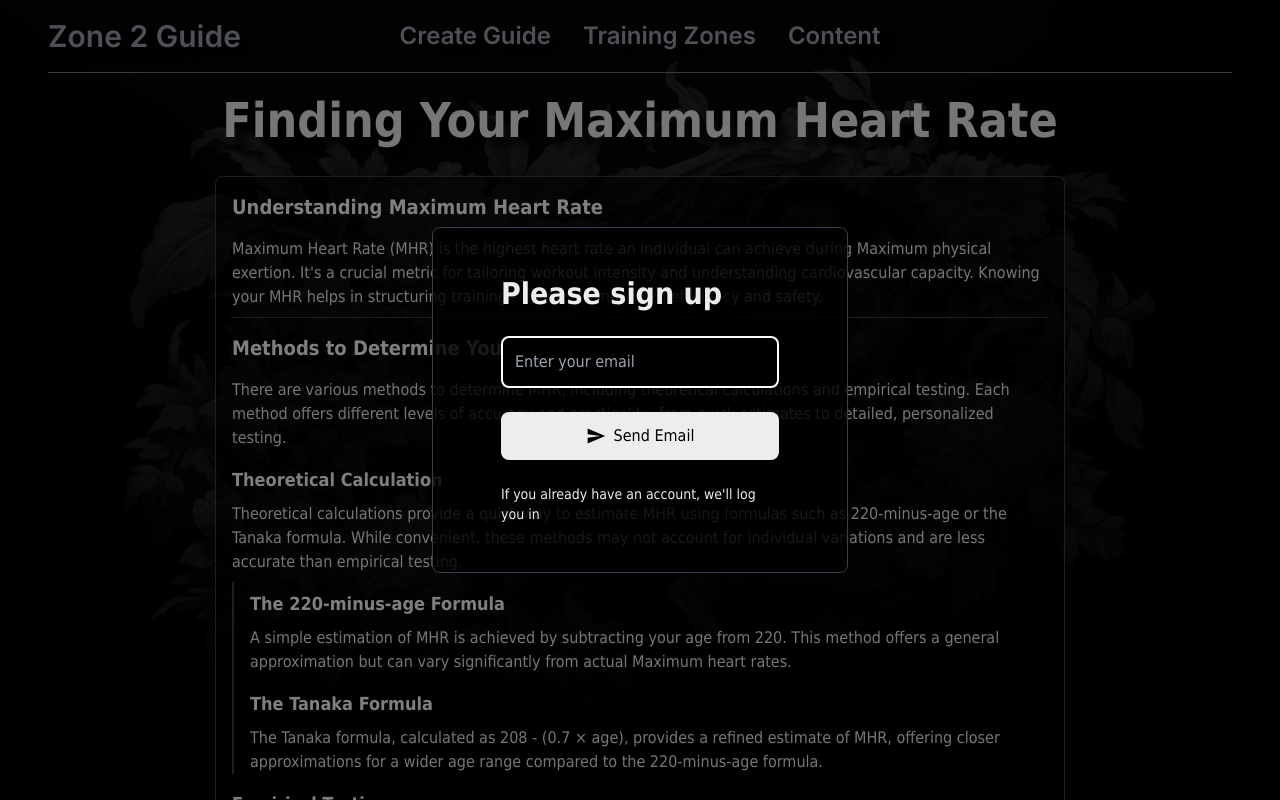
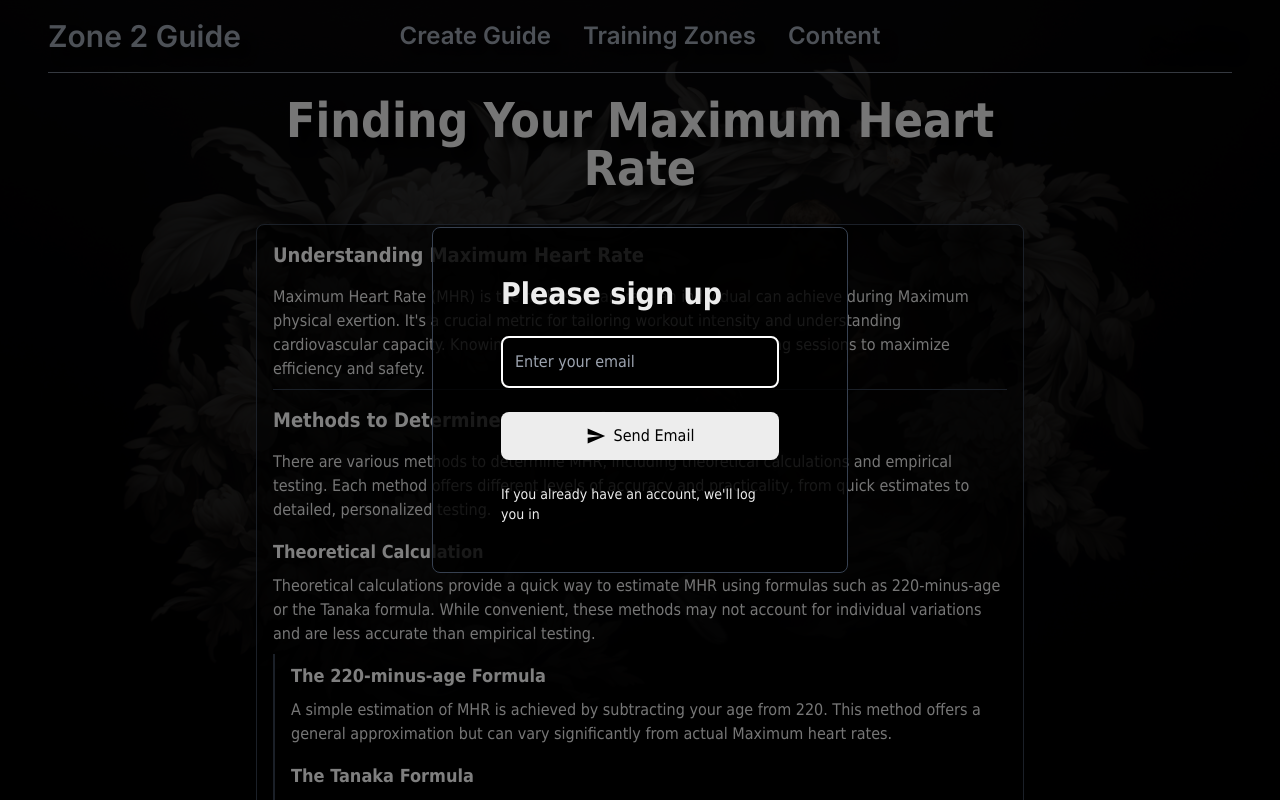
Before and after one commit to ulrikhaaland/zone2, a Next.js app: page /articles/maximum-heart-rate in a window 1280 px wide. Built offline with nearby package versions, Linux system fonts and the light colour scheme; no server answers.

Commit message:
article dimensions

```diff
--- a/app/components/blog/BlogPostScaffold.tsx
+++ b/app/components/blog/BlogPostScaffold.tsx
@@ -47,7 +47,7 @@ const BlogPostScaffold: React.FC<BlogPostScaffoldProps> = ({ post }) => {
   };
 
   return (
-    <div className="w-full font-custom min-h-screen relative">
+    <div className="w-full font-custom min-h-screen flex relative">
       <div
         style={{
           position: "absolute",
@@ -83,13 +83,14 @@ const BlogPostScaffold: React.FC<BlogPostScaffoldProps> = ({ post }) => {
       </div>
       <div
         ref={containerRef}
-        className="overflow-y-auto"
+        className="overflow-y-auto relative w-full flex justify-center"
         style={{
           height: `calc(100dvh)`,
         }}
       >
+        <div className="w-[800px] pt-24 relative flex flex-col">
           <h1
-          className="md:text-5xl text-4xl md:px-0 px-4 text-whitebg text-center font-bold pt-24 mb-4 relative z-10"
+            className="md:text-5xl text-4xl md:px-0 px-4 text-whitebg text-center font-bold mb-4 relative z-10"
             style={{
               textShadow: "10px 10px 10px rgba(0,0,0,1)",
             }}
@@ -97,15 +98,14 @@ const BlogPostScaffold: React.FC<BlogPostScaffoldProps> = ({ post }) => {
             {post.title}
           </h1>
           <div className="flex md:rounded flex-col items-center md:p-4 relative">
-          {/* Adjusted paddingTop here */}
             <div className="flex justify-center w-full md:shadow-md">
               <div
-              className={`justify-center items-center relative w-[850px]
+                className={`justify-center items-center relative
                         inset-0 bg-black bg-opacity-60 rounded-lg md:border md:border-gray-700
                         ${isMobileView && "mx-4"}`}
               >
                 <div
-                className="px-4 pb-4 max-w-[850px] text-whitebg"
+                  className="px-4 pb-4 text-whitebg"
                   ref={containerRef}
                 >
                   <ul className="list-none">
@@ -115,10 +115,10 @@ const BlogPostScaffold: React.FC<BlogPostScaffoldProps> = ({ post }) => {
                         item={item}
                         isSubItem={false}
                         isLast={index === post.items.length - 1}
-                      onExpand={handleExpand}
                       />
                     ))}
                   </ul>
+                </div>
               </div>
             </div>
           </div>
--- a/app/components/blog/BlogPostSection.tsx
+++ b/app/components/blog/BlogPostSection.tsx
@@ -6,43 +6,14 @@ interface BlogPostSectionProps {
   item: BlogItem;
   isSubItem?: boolean;
   isLast?: boolean;
-  onExpand?: (item: BlogItem) => void;
-  onCollapse?: (item: BlogItem) => void;
 }
 
 const BlogPostSection: React.FC<BlogPostSectionProps> = ({
   item,
   isSubItem,
   isLast,
-  onExpand,
-  onCollapse,
 }) => {
-  const [expanded, setExpanded] = React.useState(item.expanded);
-
   const hasSubItems = item.subItems && item.subItems.length > 0;
-
-  useEffect(() => {
-    setExpanded(item.expanded);
-  }, [item.expanded]);
-
-  // Adjusted toggle function to prevent sub-subitems from toggling their expanded state
-  const handleToggleExpand = () => {
-    if (!expanded) {
-      onExpand?.(item); // Trigger the callback only when expanding
-    } else {
-      onCollapse?.(item);
-    }
-
-    if (!isSubItem) {
-      // Allow only top-level items to toggle
-      const newExpandedState = !expanded;
-      setExpanded(newExpandedState);
-      item.expanded = newExpandedState;
-      item.subItems?.forEach(
-        (subItem) => (subItem.expanded = newExpandedState)
-      );
-    }
-  };
 
   // Conditional class to apply the left border directly to the child container
   const childContainerClass = isSubItem
@@ -58,10 +29,9 @@ const BlogPostSection: React.FC<BlogPostSectionProps> = ({
     >
       {item.title ? (
         <div
-          className={`flex justify-between items-start cursor-pointer ${
+          className={`flex justify-between items-start ${
             isSubItem ? "py-2" : "py-4"
           }`}
-          onClick={handleToggleExpand}
         >
           <h2
             className={`${
@@ -89,7 +59,6 @@ const BlogPostSection: React.FC<BlogPostSectionProps> = ({
       ) : (
         <div className="pt-4"></div>
       )}
-      {expanded && (
         <>
           {item.content.map((content, index) => (
             <p
@@ -114,7 +83,6 @@ const BlogPostSection: React.FC<BlogPostSectionProps> = ({
             </div>
           )}
         </>
-      )}
     </li>
   );
 };
--- a/app/data/fitness-level/one.ts
+++ b/app/data/fitness-level/one.ts
@@ -585,7 +585,7 @@ const findingYourZone: BlogPost = {
     {
       id: 5,
       content: [
-        "In Zone 2, your body clears as much lactate as it produces, equating to a pace you could theoretically maintain all day. If the activity feels sustainable over extended periods, you will likely not exceed Zone 2.",
+        "In Zone 2, your body clears as much lactate as it produces, equating to a pace you could theoretically maintain all day. If the activity feels sustainable over extended periods, you are likely within the Zone 2 range.",
         "Your Zone 2 range will change over time. Day-to-day, through factors like diet, sleep, and stress. And over more extended periods, as your fitness level increases, allowing for better performance at the same level of effort.",
         "By continuously observing subjective variables like exertion and objective variables like heart rate and lactate, you'll learn to listen to your body. You can then tailor each session to your daily form and progression.",
         "Finding your Zone 2 requires patience and trust, whether you're a beginner or a seasoned athlete. Remember that the most important thing is to exercise—whether or not you're in Zone 2, exercising will always be more beneficial than not exercising. Don't let a session that didn't go as planned demotivate you. You'll always have the opportunity to try again.",
```
Lines whose indentation alone changed are shown as unchanged.
